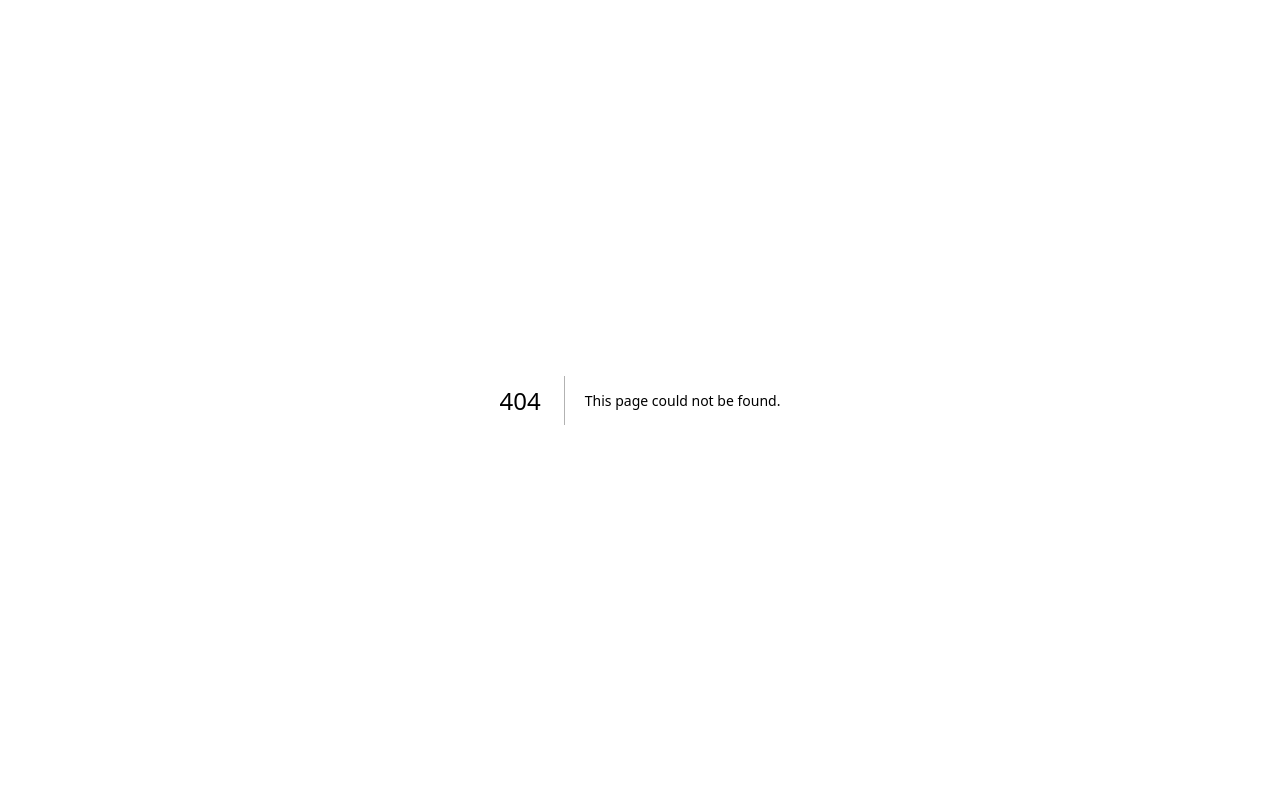
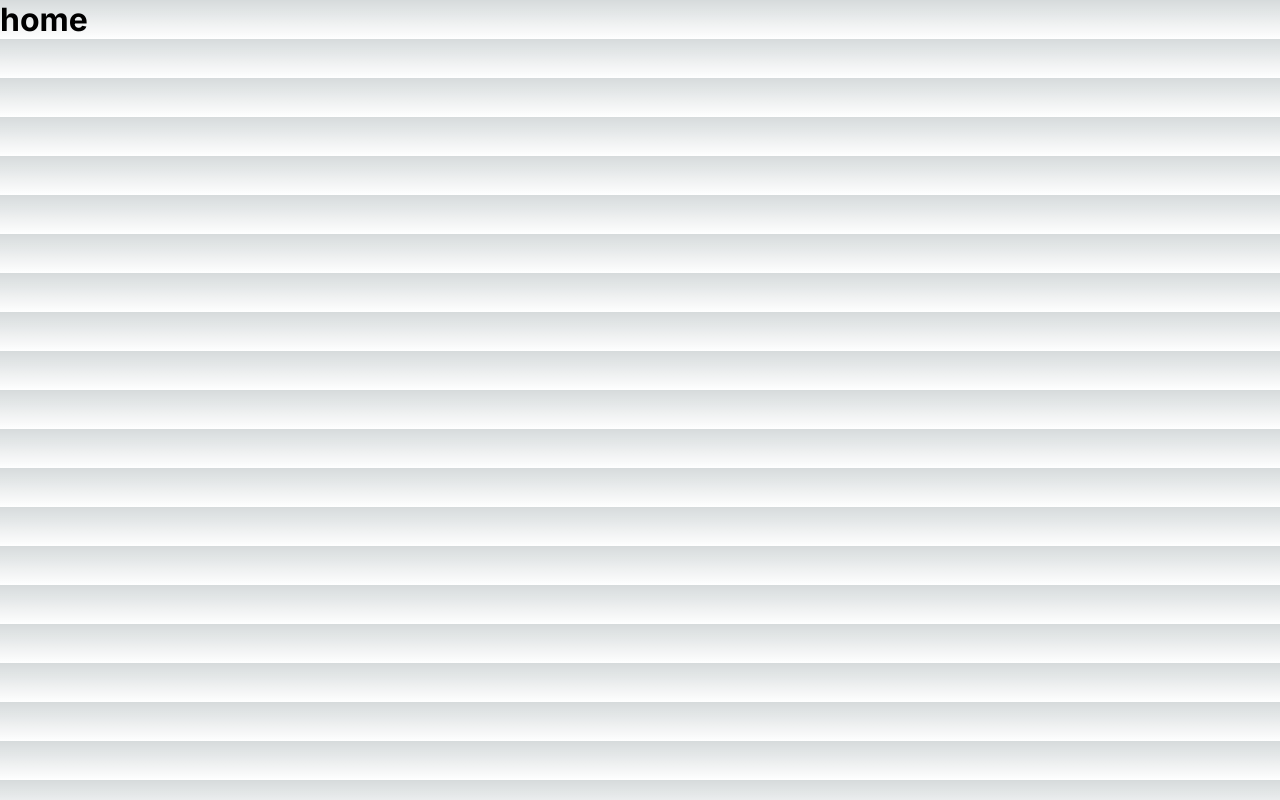
Before and after one commit to dev-gonzo/magic-counter, a Next.js app: page /home in a window 1280 px wide. Before the commit this address had no page. Built offline with nearby package versions, Linux system fonts and the light colour scheme.

Commit message:
feat: criação de home

```diff
--- /dev/null
+++ b/app/home/page.tsx
@@ -0,0 +1,5 @@
+const Home = () => {
+  return <h1>home</h1>;
+};
+
+export default Home;
```
